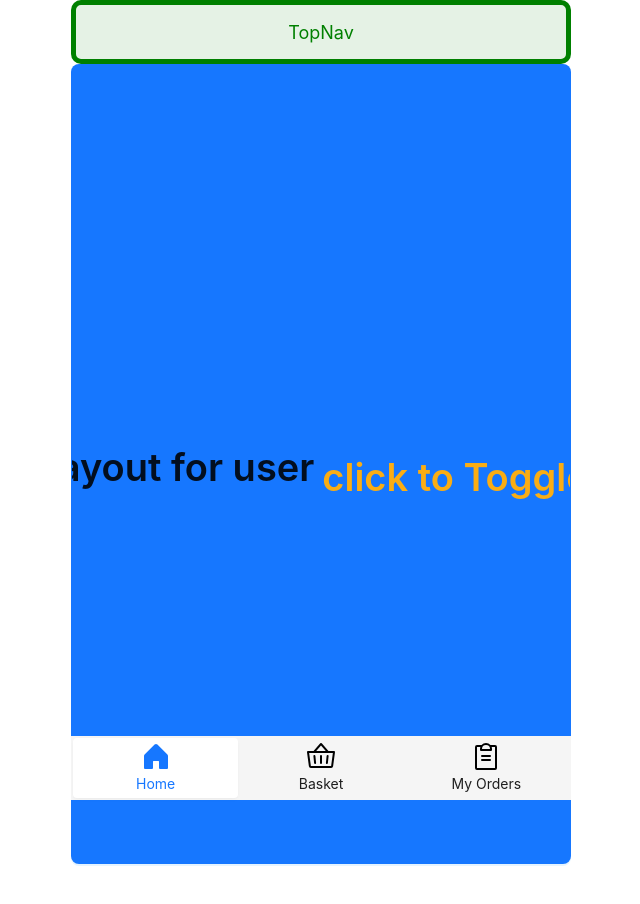
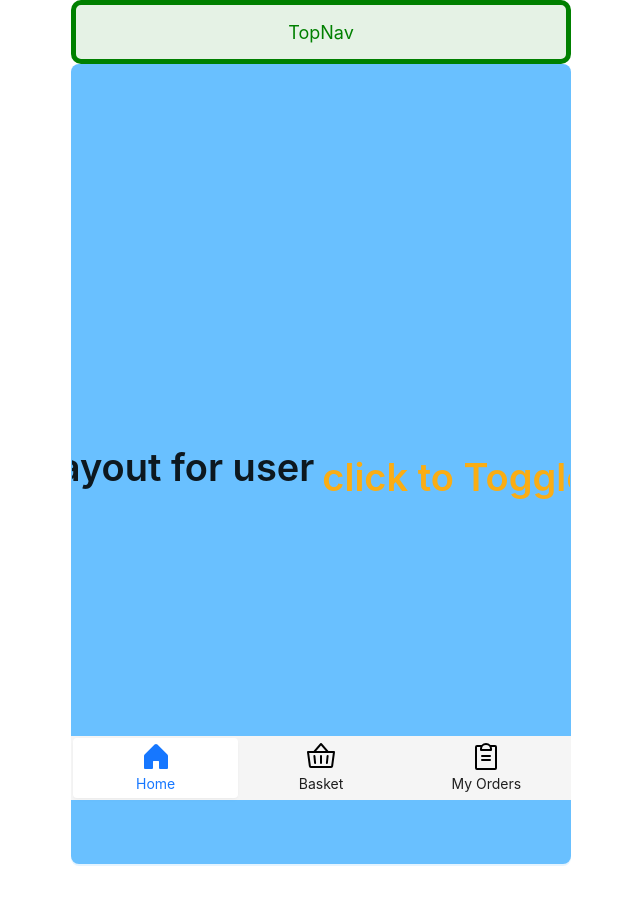
Before and after one commit to meeorder/meeorder-frontend, a Next.js app: page / in a window 1280 px wide. Shown: the top 904 px of the page, without its empty margins (319-959 px from the left). Built offline with nearby package versions, Linux system fonts and the light colour scheme.

Commit message:
Add logo photo

```diff
--- a/src/pages/index.tsx
+++ b/src/pages/index.tsx
@@ -21,6 +21,7 @@ export default function Home() {
             height: "100%",
             minHeight: "100vh",
             overflow: "hidden",
+            backgroundColor: "#69C0FF",
           }}
           size="large"
           type="primary"
```
Also changed, not shown: public/image/logo.png (added).
